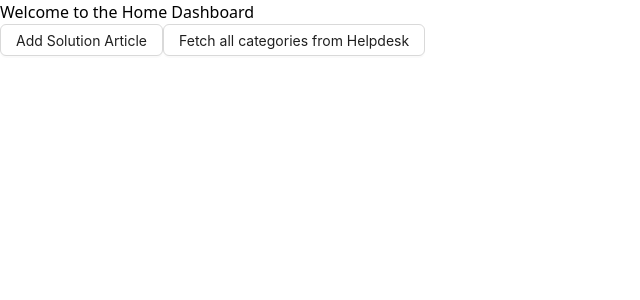
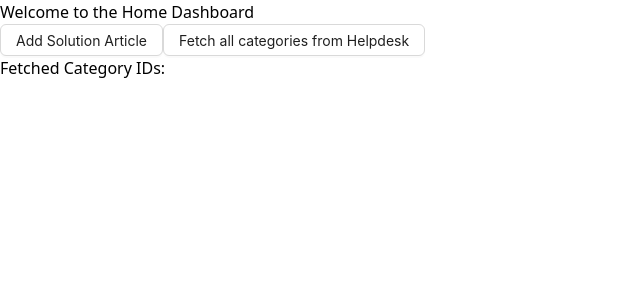
Before and after one commit to paulg44/solutions-fetcher, a React (Vite) app in the folder client/: page / in a window 1280 px wide. Shown: the top 300 px of the page, without its empty margins (0-640 px from the left). Built offline with nearby package versions, Linux system fonts and the light colour scheme; no server answers.

Commit message:
separate category id strings to use in folders

```diff
--- a/client/src/modules/home/home-dashboard.tsx
+++ b/client/src/modules/home/home-dashboard.tsx
@@ -1,8 +1,10 @@
 import addArticle from "../../core/api/testUpload";
 import SharedButton from "../../shared/button/button";
 import fetchCategories from "../../functions/fetch-categories";
+import { useState } from "react";
 
 const HomeDashboard = () => {
+  const [categoryIdList, setCategoryIdList] = useState<string[]>([""]);
   const newArticle = {
     id: "1",
     title: "Sample Solution Article",
@@ -23,8 +25,12 @@ const HomeDashboard = () => {
 
   const handleFetchCategories = async () => {
     try {
-      const categories = await fetchCategories();
-      console.log("Fetched categories:", categories);
+      const fetchedCategories = await fetchCategories();
+      const categoryIds = fetchedCategories.map((category) =>
+        String(category.id)
+      );
+      setCategoryIdList(categoryIds);
+      console.log("Fetched categories:", fetchedCategories);
     } catch (error) {
       console.error("Failed to fetch categories:", error);
     }
@@ -42,6 +48,7 @@ const HomeDashboard = () => {
         labelKey="Fetch all categories from Helpdesk"
         onClick={handleFetchCategories}
       />
+      <p>Fetched Category IDs: {categoryIdList.join(", ")}</p>
     </div>
   );
 };
```
